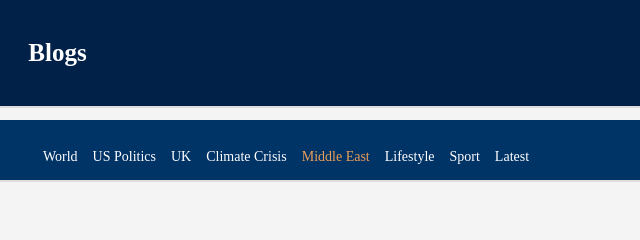
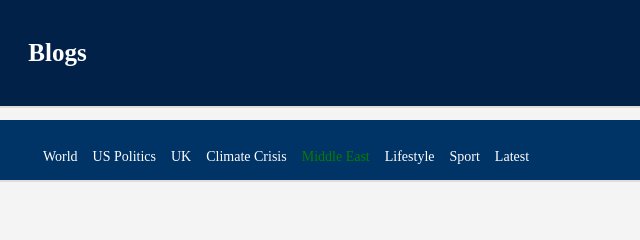
Before and after one commit to nouman007pro/viora4-worldnews, a plain HTML site: page index.html in a window 1280 px wide. Shown: the top 240 px of the page, 374-1014 px from the left. Drawn offline with Linux system fonts and the light colour scheme.

Commit message:
Update index.html

```diff
--- a/index.html
+++ b/index.html
@@ -279,7 +279,7 @@
         color: red;
     }
 spann{
-    color:rgb(235, 158, 87)}
+    color:green}
     </style>
 <nav class="main-nav">
     <div class="nav-container">
```
